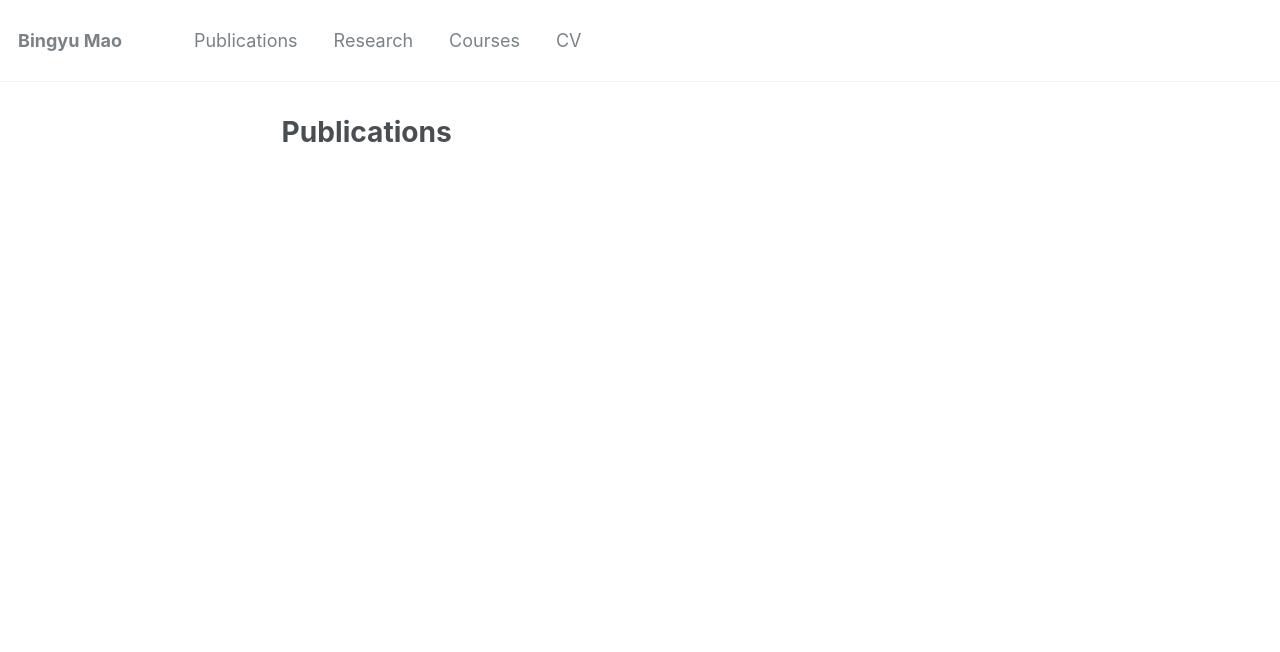
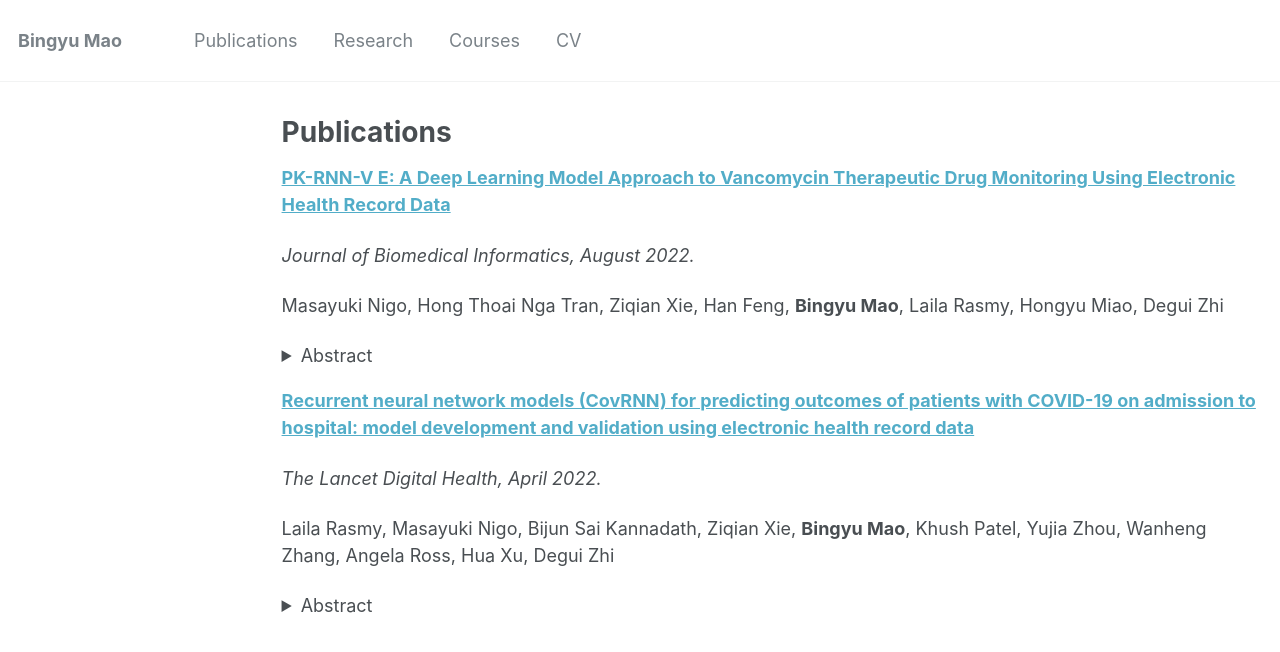
Before and after one commit to BingyuMao/BingyuMao.github.io, a Jekyll site: the page built from _pages/publications.md, in a window 1280 px wide. Shown: the top 652 px of the page. Built offline with Jekyll 4.4.1, drawn with Linux system fonts in a browser that asks for light colours; some of the changed text lies outside the part shown.

Commit message:
Update publications.md

```diff
--- a/_pages/publications.md
+++ b/_pages/publications.md
@@ -4,6 +4,39 @@ title: "Publications"
 permalink: /publications/
 author_profile: true
 ---
+
+[**PK-RNN-V E: A Deep Learning Model Approach to Vancomycin Therapeutic Drug Monitoring Using Electronic Health Record Data**](https://www.sciencedirect.com/science/article/pii/S1532046422001782?via%3Dihub)
+
+*Journal of Biomedical Informatics, August 2022.* <br/>
+
+Masayuki Nigo, Hong Thoai Nga Tran, Ziqian Xie, Han Feng, **Bingyu Mao**,  Laila Rasmy, Hongyu Miao,  Degui Zhi  <br/>
+
+
+  <details>
+  <summary>Abstract</summary>
+Vancomycin is a commonly used antimicrobial in hospitals, and therapeutic drug monitoring (TDM) is required to optimize its efficacy and avoid toxicities. Bayesian models are currently recommended to predict the antibiotic levels. These models, however, although using carefully designed lab observations, were often developed in limited patient populations. The increasing availability of electronic health record (EHR) data offers an opportunity to develop TDM models for real-world patient populations. <br/>
+
+Here, we present a deep learning-based pharmacokinetic prediction model for vancomycin (PK-RNN-V E) using a large EHR dataset of 5,483 patients with 55,336 vancomycin administrations. PK-RNN-V E takes the patient’s real-time sparse and irregular observations and offers dynamic predictions. Our results show that RNN-PK-V E offers a root mean squared error (RMSE) of 5.39 and outperforms the traditional Bayesian model (VTDM model) with an RMSE of 6.29. We believe that PK-RNN-V E can provide a pharmacokinetic model for vancomycin and other antimicrobials that require TDM. <br/>
+</details>
+
+
+[**Recurrent neural network models (CovRNN) for predicting outcomes of patients with COVID-19 on admission to hospital: model development and validation using electronic health record data**](https://www.thelancet.com/journals/landig/article/PIIS2589-7500(22)00049-8/fulltext)
+
+*The Lancet Digital Health, April 2022.* <br/>
+
+Laila Rasmy, Masayuki Nigo, Bijun Sai Kannadath, Ziqian Xie, **Bingyu Mao**, Khush Patel, Yujia Zhou, Wanheng Zhang, Angela Ross, Hua Xu, Degui Zhi  <br/>
+
+
+  <details>
+  <summary>Abstract</summary>
+Predicting outcomes of COVID-19 patients at an early stage is critical for optimized clinical care and resource management, especially during a pandemic. Although multiple machine learning models have been proposed to address this issue, based on the need for extensive data pre-processing and feature engineering, these models have not been validated or implemented outside of the original study site. <br/>
+
+In this study, we developed recurrent neural network-based models (CovRNN) to predict the outcomes of patients with COVID-19 by use of available electronic health record data on admission to hospital, without the need for specific feature selection or missing data imputation. CovRNN was designed to predict three outcomes: in-hospital mortality, need for mechanical ventilation, and prolonged hospital stay (>7 days). For in-hospital mortality and mechanical ventilation, CovRNN produced time-to-event risk scores (survival prediction; evaluated by the concordance index) and all-time risk scores (binary prediction; area under the receiver operating characteristic curve AUROC was the main metric); we only trained a binary classification model for prolonged hospital stay. For binary classification tasks, we compared CovRNN against traditional machine learning algorithms: logistic regression and light gradient boost machine. Model performance was evaluated in the multi-hospital test set. <br/>
+
+CovRNN binary models achieved AUROCs of 93·0% (95% CI 92·6–93·4) for the prediction of in-hospital mortality, 92·9% (92·6–93·2) for the prediction of mechanical ventilation, and 86·5% (86·2–86·9) for the prediction of a prolonged hospital stay, outperforming light gradient boost machine and logistic regression algorithms. External validation confirmed AUROCs in similar ranges (91·3–97·0% for in-hospital mortality prediction, 91·5–96·0% for the prediction of mechanical ventilation, and 81·0–88·3% for the prediction of prolonged hospital stay). For survival prediction, CovRNN achieved a concordance index of 86·0% (95% CI 85·1–86·9) for in-hospital mortality and 92·6% (92·2–93·0) for mechanical ventilation. <br/>
+</details>
+
+
 
 {% if author.googlescholar %}
   You can also find my articles on <u><a href="{{author.googlescholar}}">my Google Scholar profile</a>.</u>
```
